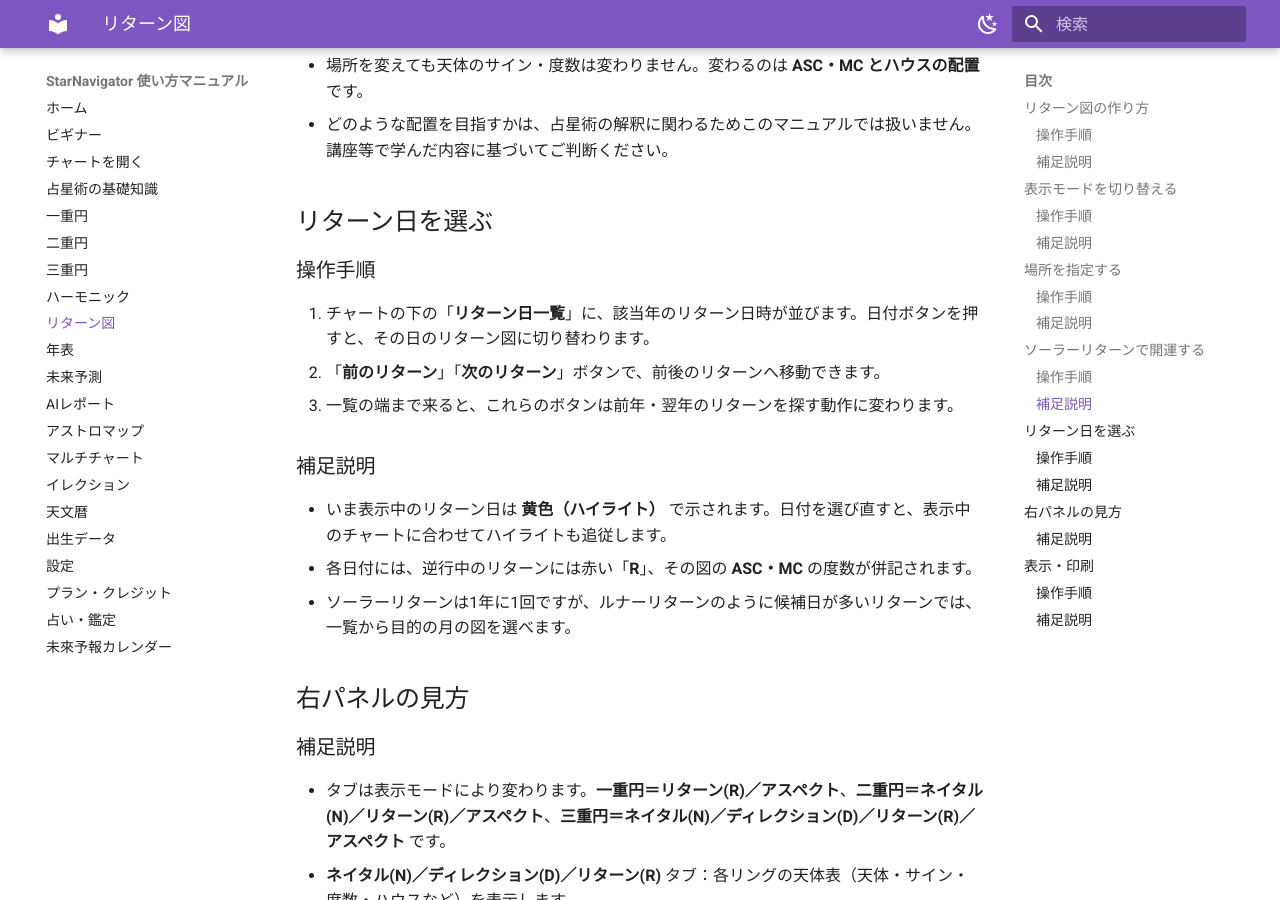
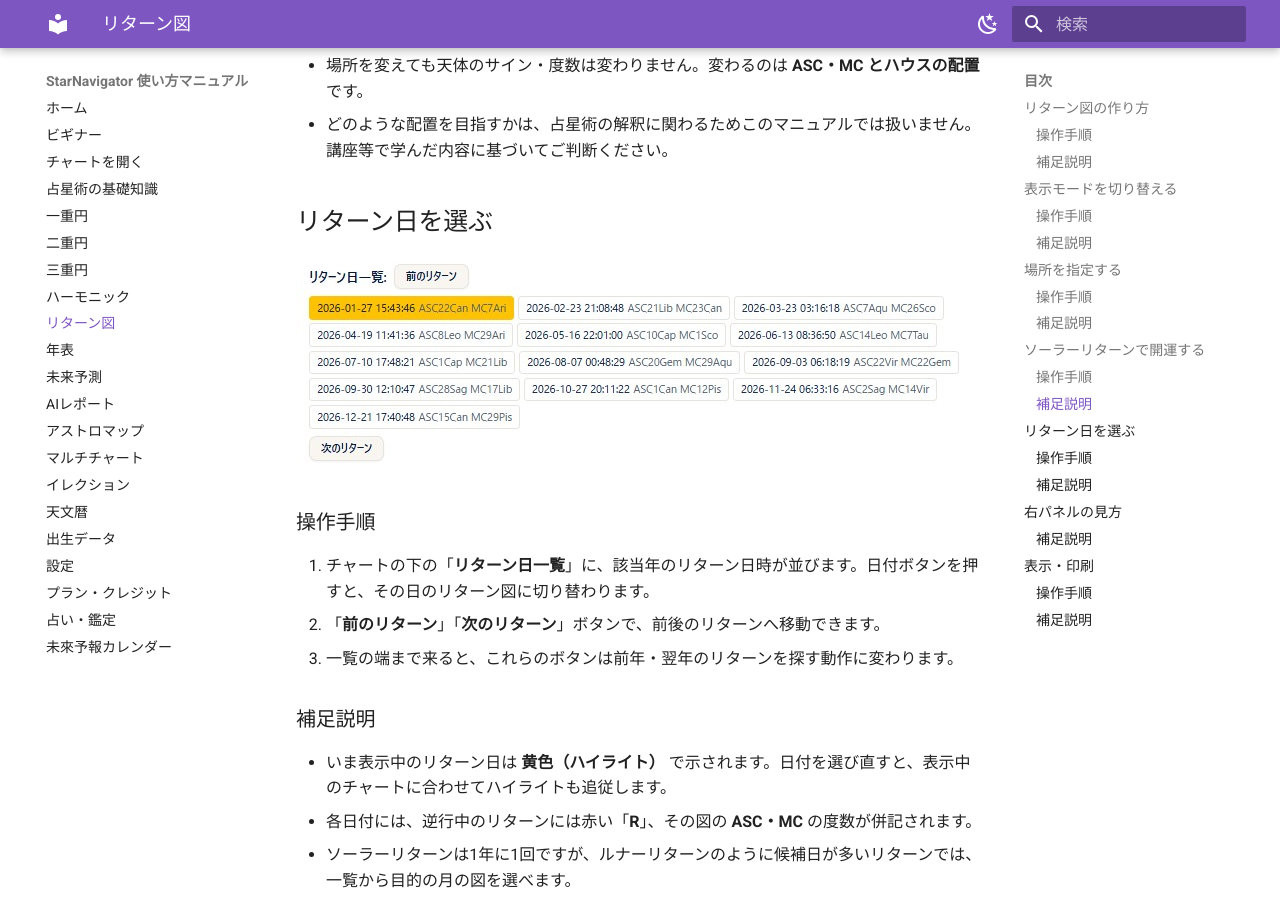
Before and after one commit to KeikoKagawa/starnavi-manual, an MkDocs documentation site: the page built from docs/return-chart.md, in a window 1280 px wide and 900 px high, scrolled down 3950 px. Built offline with MkDocs 1.6.1 and Material for MkDocs 9.7.7, drawn with Linux system fonts in a browser that asks for light colours.

Commit message:
content(リターン図): リターン日一覧・右パネルの画像差し込み＋不要プレースホルダ削除=章完成
Co-Authored-By: Claude Fable 5 <noreply@anthropic.com>

```diff
--- a/docs/return-chart.md
+++ b/docs/return-chart.md
@@ -53,8 +53,6 @@
 
 ## 場所を指定する
 
-<!-- 画像さしこみ: リターン図 場所の指定 -->
-
 ### 操作手順
 
 1. 「**場所**」の切り替えで、**出生地** または **経過地** を選びます（既定は出生地）。
@@ -85,7 +83,7 @@
 
 ## リターン日を選ぶ
 
-<!-- 画像さしこみ: リターン図 リターン日一覧 -->
+![リターン日一覧（ルナーリターンの例・表示中の日付が黄色ハイライト）](assets/return-chart-03-dates.jpg)
 
 ### 操作手順
 
@@ -112,8 +110,6 @@
 - リターンはトランジット扱いで計算されるため、ネイタルとの関係は N-T（＝N-R）系のアスペクトとして表示されます。
 
 ## 表示・印刷
-
-<!-- 画像さしこみ: リターン図 表示オプション -->
 
 ### 操作手順
 
```
Also changed, not shown: other parts of docs/return-chart.md (+1 -1 lines), docs/assets/return-chart-03-dates.jpg (added), docs/assets/return-chart-04-panel.jpg (added).
